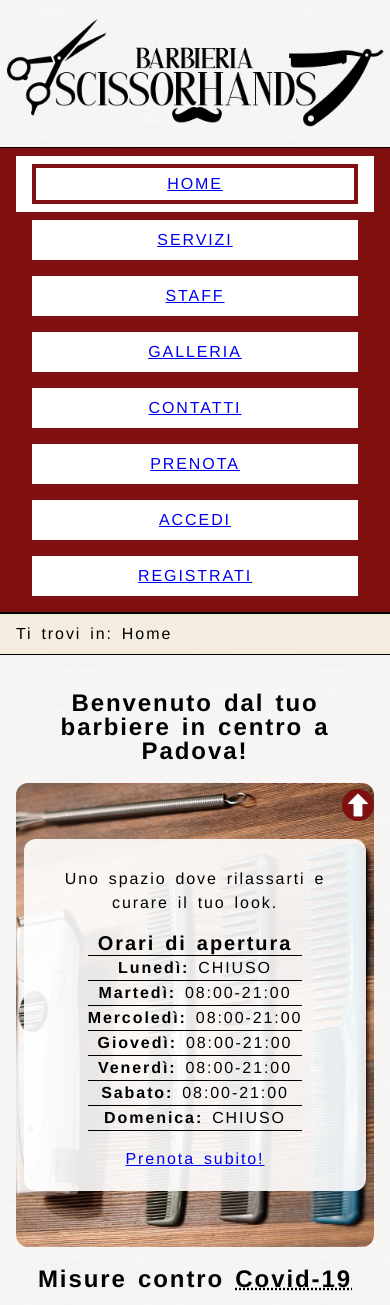
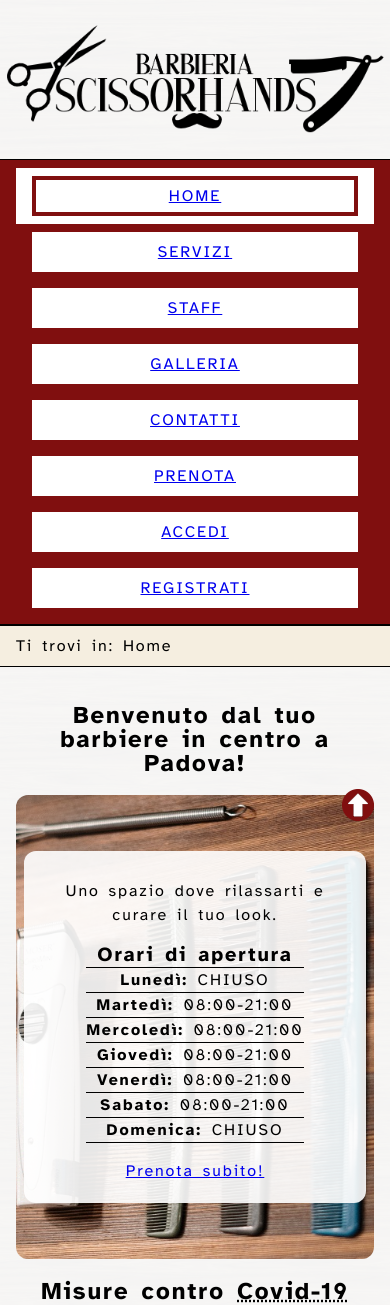
Before and after one commit to leidard/TecWeb_progetto, a PHP site: page / in a window 390 px wide. Shown: the top 1305 px of the page. Run offline with PHP 8.4, Linux system fonts and the light colour scheme; data comes from the database, SQL or seed files in the repository; data that the repository does not hold is empty.

Commit message:
font e cose mobile

```diff
--- a/controllers/index.css
+++ b/controllers/index.css
@@ -1,10 +1,34 @@
+@font-face {
+    font-family: AtkinsonHyperlegible;
+    src: url('static/font/AtkinsonHyperlegible-Regular.ttf');
+}
+
+ @font-face {
+     font-family: AtkinsonHyperlegible;
+     font-weight: bold;
+     src: url('static/font/AtkinsonHyperlegible-Bold.ttf');
+}
+
+@font-face {
+    font-family: AtkinsonHyperlegible;
+    font-style: italic;
+    src: url('static/font/AtkinsonHyperlegible-Italic.ttf');
+}
+
+@font-face {
+    font-family: AtkinsonHyperlegible;
+    font-weight: bold;
+    font-style: italic;
+    src: url('static/font/AtkinsonHyperlegible-BoldItalic.ttf');
+}
+
 body {
     margin: 0;
     letter-spacing: 0.12em;
     line-height: 1.5em;
     word-spacing: 0.16em;
     position: relative;
-    font-family: Helvetica, Arial, sans-serif;
+    font-family: AtkinsonHyperlegible, Helvetica, Arial, sans-serif;
     background: url('/static/img/pattern.jpg') repeat;
     background-size: 250px;
 }
@@ -197,11 +221,11 @@ main {
 
 @media only screen and (max-width: 1200px) {
     main {
-        width: 768px;
+        width: 1200px;
     }
 }
 
-@media only screen and (max-width: 768px) {
+@media only screen and (max-width: 1200px) {
     main {
         width: 100%;
     }
@@ -755,7 +779,7 @@ section.spiegazione-servizi p a {
 .servizio {
     flex: 1 0 30%;
     /* 3 per riga */
-    margin: 6px 0;
+    margin: 6px;
     padding: 8px;
     text-align: center;
     background-color: #E4DACB;
@@ -794,7 +818,7 @@ section.spiegazione-servizi p a {
 @media only screen and (max-width: 600px) {
     .servizio {
         flex: 1 0 100%;
-        /* 1 per riga */
+        margin: 6px 0 0;
     }
 }
 
```
Also changed, not shown: controllers/static/font/AtkinsonHyperlegible-Bold.ttf (added), controllers/static/font/AtkinsonHyperlegible-BoldItalic.ttf (added), controllers/static/font/AtkinsonHyperlegible-Italic.ttf (added), controllers/static/font/AtkinsonHyperlegible-Regular.ttf (added).
